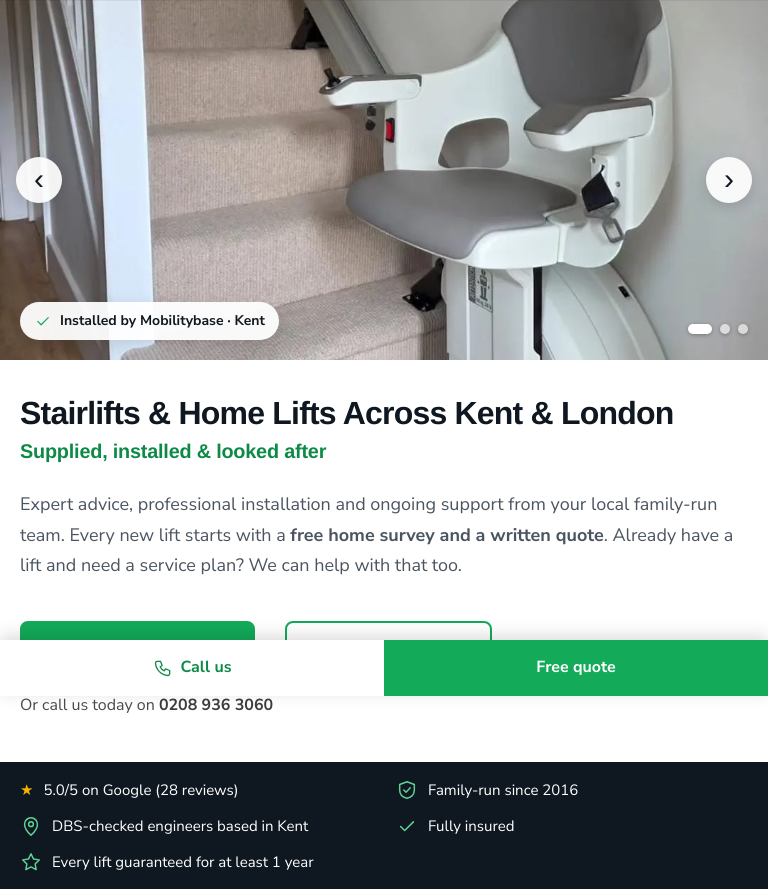
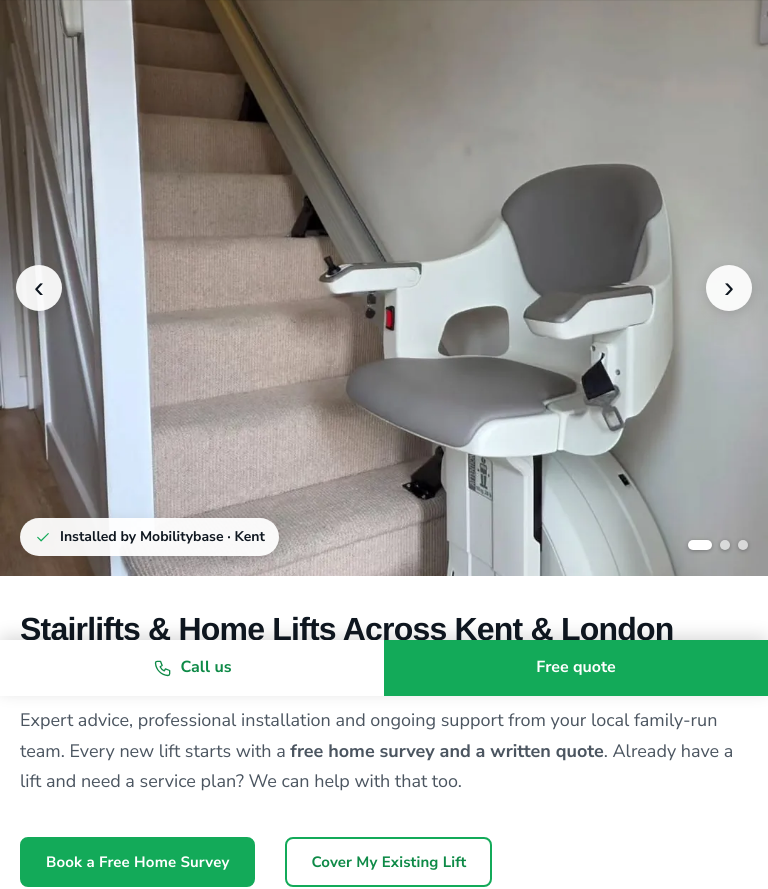
Before and after one commit to 06moore/mobilitybase-chat, a WordPress theme: template website/theme/mobilitybase/front-page.php in a window 768 px wide. Shown: the part 104-993 px from the top of the page. Run offline with PHP 8.4 and a stand-in for WordPress, Linux system fonts and the light colour scheme; the site name, menu and one post (Sample post) are stand-ins, and other content is empty; some libraries are stand-ins or nearby versions.

Commit message:
Mobile: show whole hero photos (portrait 3:4 frame) instead of cropping them
Co-Authored-By: Claude Opus 5.5 <noreply@anthropic.com>
Claude-Session: https://claude.ai/code/session_019paDQs61Yq7gPt2sDQMskk

```diff
--- a/website/theme/mobilitybase/assets/css/main.css
+++ b/website/theme/mobilitybase/assets/css/main.css
@@ -667,3 +667,11 @@ h1, h2, h3, h4 { letter-spacing: -.01em; }
 .mb-slider__dots button[aria-current] { background: #fff; width: 24px; border-radius: 6px; }
 @media (max-width: 640px) { .mb-slider__btn { width: 38px; height: 38px; font-size: 24px; } .mb-slider__dots { bottom: 18px; right: 14px; } }
 @media (prefers-reduced-motion: reduce) { .mb-slide { transition: none; } }
+/* Phones/tablets: show the whole hero photo (photos are portrait, about 3:4) */
+@media (max-width: 900px) {
+	.mb-hero__media.mb-slider { max-height: none; aspect-ratio: 3 / 4; max-width: 100%; }
+	.mb-slider .mb-slide img { object-position: 50% 50%; }
+}
+@media (max-width: 900px) and (min-width: 560px) {
+	.mb-hero__media.mb-slider { aspect-ratio: 4 / 3; }
+}
```
